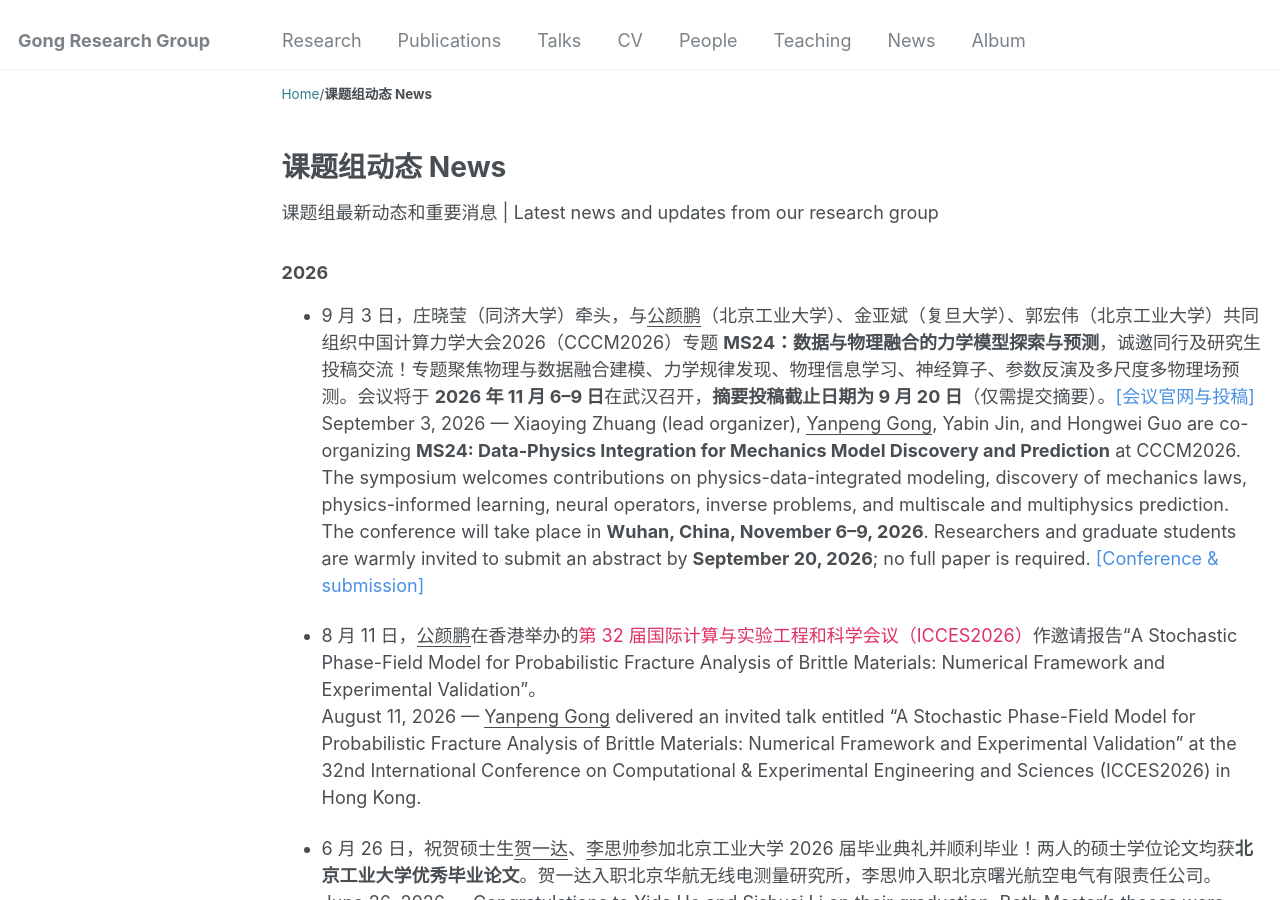
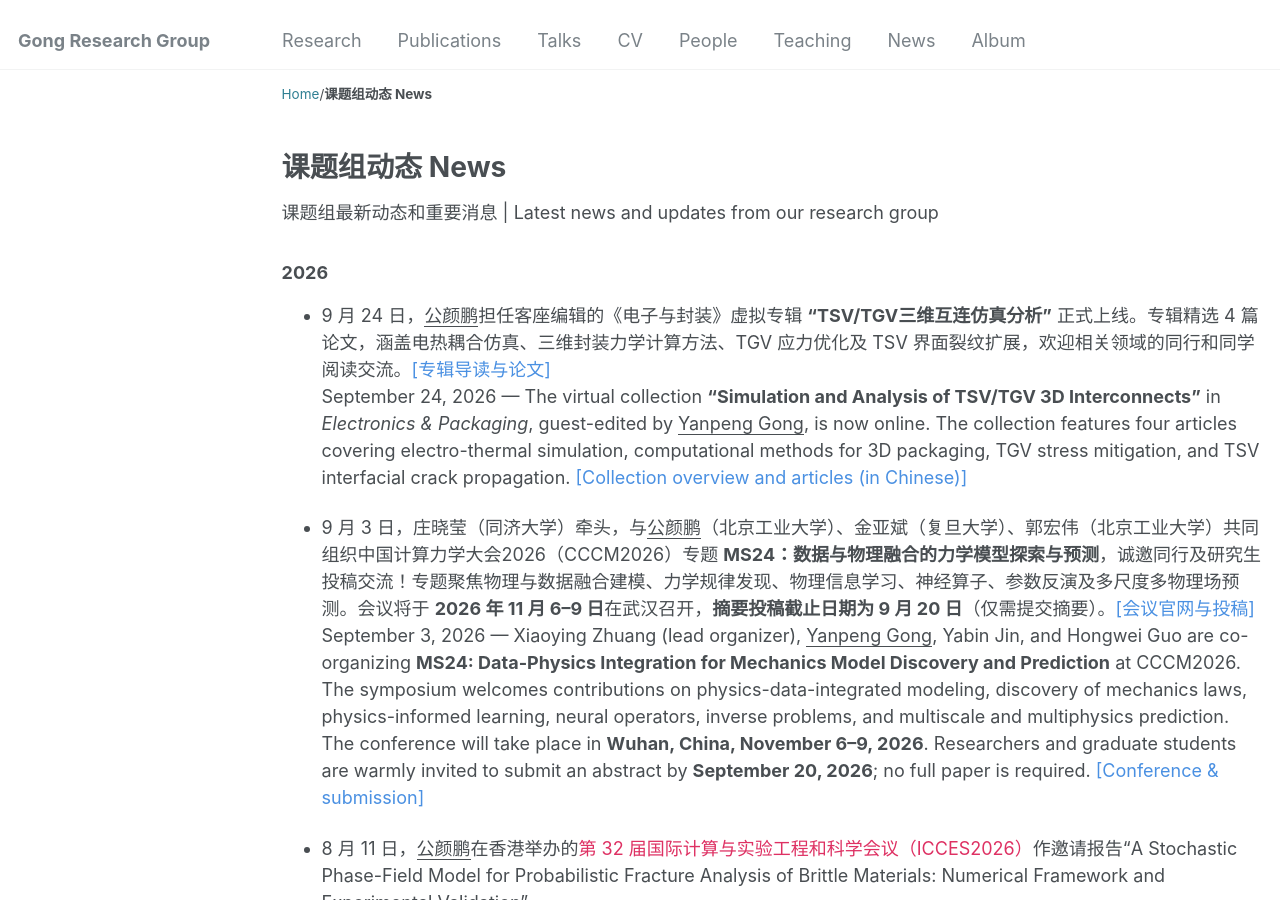
Before and after one commit to yanpeng-gong/yanpeng-gong.github.io, a Jekyll site: the page built from _news/news.md, in a window 1280 px wide and 900 px high. Built offline with Jekyll 4.4.1, drawn with Linux system fonts in a browser that asks for light colours; comment, search, counter and statistics services are not loaded.

Commit message:
site: announce TSV/TGV virtual collection and guest editorship

```diff
--- a/_news/news.md
+++ b/_news/news.md
@@ -10,6 +10,9 @@ description: "News and updates from Yanpeng Gong and the Gong Research Group at
 <p>课题组最新动态和重要消息 | Latest news and updates from our research group</p>
 
 <h3>2026</h3>
+
+- 9 月 24 日，<u>公颜鹏</u>担任客座编辑的《电子与封装》虚拟专辑 <strong>“TSV/TGV三维互连仿真分析”</strong> 正式上线。专辑精选 4 篇论文，涵盖电热耦合仿真、三维封装力学计算方法、TGV 应力优化及 TSV 界面裂纹扩展，欢迎相关领域的同行和同学阅读交流。<a href="https://mp.weixin.qq.com/s/AdZjey62Fi6xEaaGQssnqA?scene=1" style="text-decoration:none;color:#4A90E2;">[专辑导读与论文]</a><br>
+  September 24, 2026 — The virtual collection <strong>“Simulation and Analysis of TSV/TGV 3D Interconnects”</strong> in <em>Electronics &amp; Packaging</em>, guest-edited by <u>Yanpeng Gong</u>, is now online. The collection features four articles covering electro-thermal simulation, computational methods for 3D packaging, TGV stress mitigation, and TSV interfacial crack propagation. <a href="https://mp.weixin.qq.com/s/AdZjey62Fi6xEaaGQssnqA?scene=1" style="text-decoration:none;color:#4A90E2;">[Collection overview and articles (in Chinese)]</a><br>
 
 - 9 月 3 日，庄晓莹（同济大学）牵头，与<u>公颜鹏</u>（北京工业大学）、金亚斌（复旦大学）、郭宏伟（北京工业大学）共同组织中国计算力学大会2026（CCCM2026）专题 <strong>MS24：数据与物理融合的力学模型探索与预测</strong>，诚邀同行及研究生投稿交流！专题聚焦物理与数据融合建模、力学规律发现、物理信息学习、神经算子、参数反演及多尺度多物理场预测。会议将于 <strong>2026 年 11 月 6–9 日</strong>在武汉召开，<strong>摘要投稿截止日期为 9 月 20 日</strong>（仅需提交摘要）。<a href="https://meeting.cstam.org.cn/?mid=141&amp;sid=561" style="text-decoration:none;color:#4A90E2;">[会议官网与投稿]</a><br>
   September 3, 2026 — Xiaoying Zhuang (lead organizer), <u>Yanpeng Gong</u>, Yabin Jin, and Hongwei Guo are co-organizing <strong>MS24: Data-Physics Integration for Mechanics Model Discovery and Prediction</strong> at CCCM2026. The symposium welcomes contributions on physics-data-integrated modeling, discovery of mechanics laws, physics-informed learning, neural operators, inverse problems, and multiscale and multiphysics prediction. The conference will take place in <strong>Wuhan, China, November 6–9, 2026</strong>. Researchers and graduate students are warmly invited to submit an abstract by <strong>September 20, 2026</strong>; no full paper is required. <a href="https://meeting.cstam.org.cn/?mid=141&amp;sid=561" style="text-decoration:none;color:#4A90E2;">[Conference &amp; submission]</a><br>
```
Also changed, not shown: _pages/cv.md (+1 -0 lines), files/CV_YanpengGong.md (+1 -0 lines).
